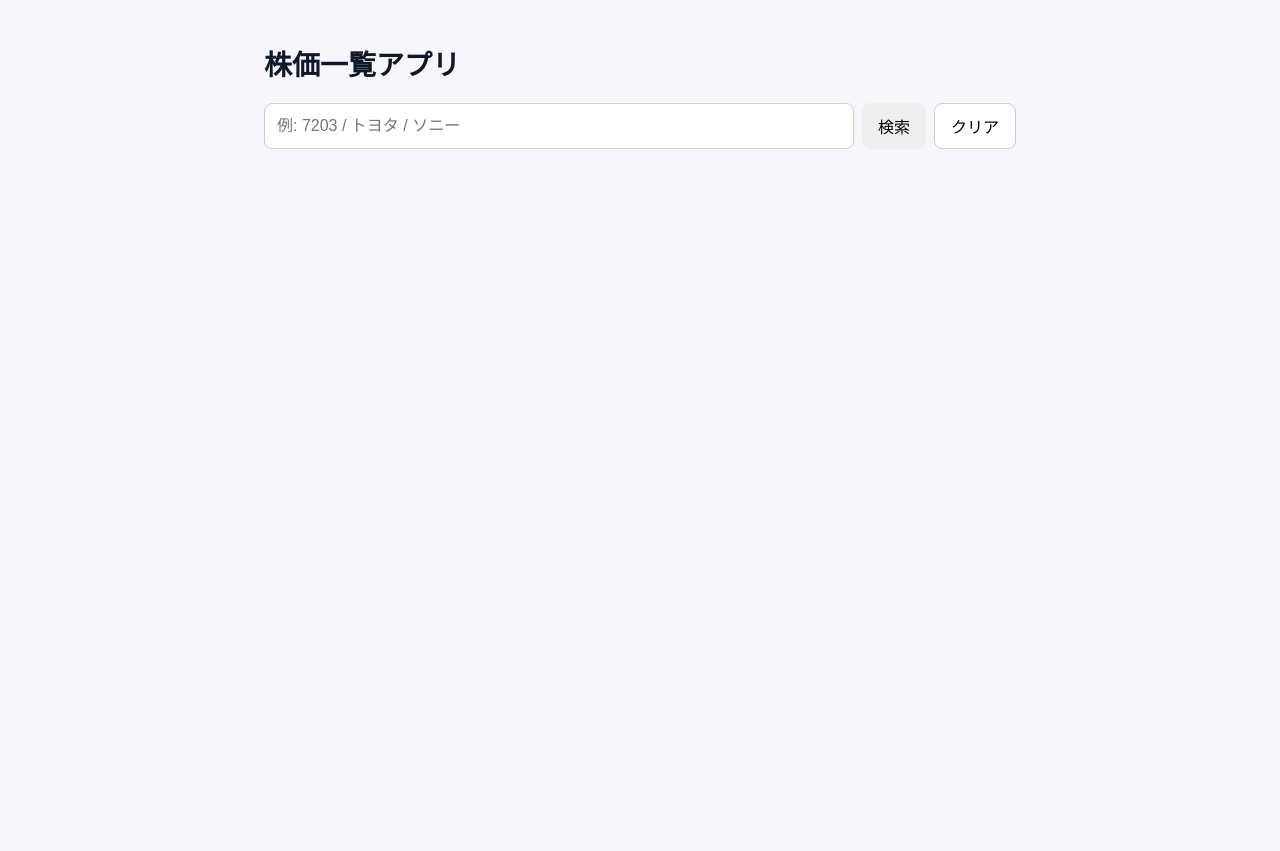
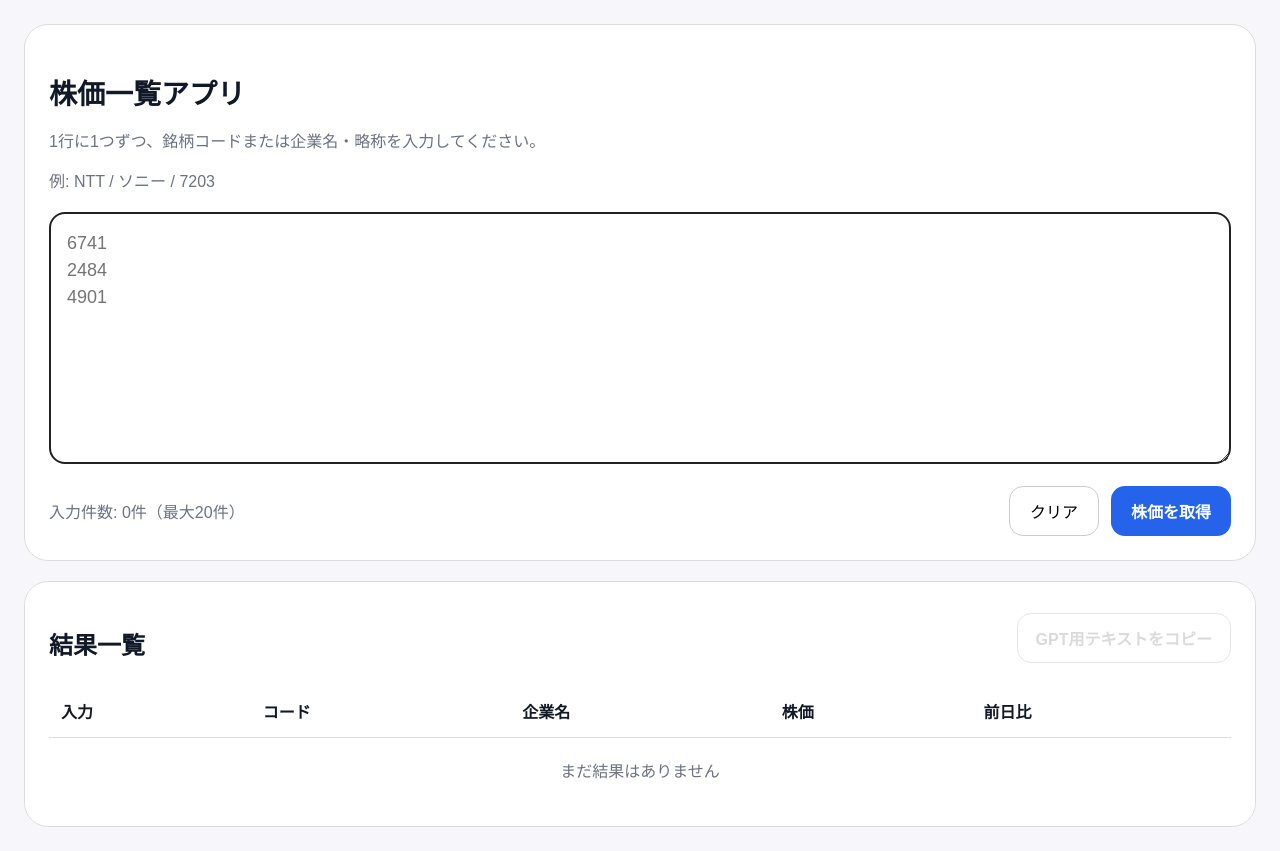
Before and after one commit to ym70130212-art/stock-lookup-app, a Next.js app: page / in a window 1280 px wide. Before the commit the page ends 800 px from the top, so only its background shows below. Built offline with nearby package versions, Linux system fonts and the light colour scheme.

Commit message:
Update page.tsx

```diff
--- a/app/page.tsx
+++ b/app/page.tsx
@@ -1,43 +1,60 @@
 "use client";
 
-import { useEffect, useState } from "react";
+import { useEffect, useMemo, useState } from "react";
 
 type QuoteItem = {
-  symbol: string;
-  shortName?: string;
-  regularMarketPrice?: number;
-  regularMarketChange?: number;
-  regularMarketChangePercent?: number;
+  input: string;
+  code: string;
+  name: string;
+  price: number | null;
+  change: number | null;
+  changePercent: number | null;
 };
 
 const STORAGE_KEY = "stock-app-last-input";
+const MAX_ITEMS = 20;
 
 export default function Page() {
-  const [input, setInput] = useState("");
-  const [quotes, setQuotes] = useState<QuoteItem[]>([]);
+  const [text, setText] = useState("");
+  const [results, setResults] = useState<QuoteItem[]>([]);
   const [loading, setLoading] = useState(false);
   const [error, setError] = useState("");
+  const [fetchedAt, setFetchedAt] = useState("");
 
   // 初回表示時に前回入力を復元
   useEffect(() => {
     const saved = localStorage.getItem(STORAGE_KEY);
-    if (saved) {
-      setInput(saved);
+    if (saved !== null) {
+      setText(saved);
     }
   }, []);
 
   // 入力が変わるたびに保存
   useEffect(() => {
-    localStorage.setItem(STORAGE_KEY, input);
-  }, [input]);
+    localStorage.setItem(STORAGE_KEY, text);
+  }, [text]);
 
-  const handleSearch = async () => {
-    const trimmed = input.trim();
+  // 改行区切りで入力一覧化
+  const lines = useMemo(() => {
+    return text
+      .split(/\r?\n/)
+      .map((line) => line.trim())
+      .filter(Boolean);
+  }, [text]);
 
-    // 検索時だけ未入力エラーを出す
-    if (!trimmed) {
-      setQuotes([]);
-      setError("銘柄コードまたは名称を入力してください。");
+  const count = lines.length;
+  const isOverLimit = count > MAX_ITEMS;
+
+  const handleFetch = async () => {
+    if (count === 0) {
+      setResults([]);
+      setError("銘柄コードまたは企業名を入力してください。");
+      return;
+    }
+
+    if (isOverLimit) {
+      setResults([]);
+      setError(`入力件数が上限を超えています。最大${MAX_ITEMS}件までです。`);
       return;
     }
 
@@ -45,16 +62,36 @@ export default function Page() {
     setError("");
 
     try {
-      const res = await fetch(`/api/quotes?q=${encodeURIComponent(trimmed)}`);
-      const data = await res.json();
+      const res = await fetch("/api/quotes", {
+        method: "POST",
+        headers: {
+          "Content-Type": "application/json",
+        },
+        body: JSON.stringify({ inputs: lines }),
+      });
+
+      const raw = await res.text();
+      let data: any = null;
+
+      try {
+        data = raw ? JSON.parse(raw) : null;
+      } catch {
+        throw new Error("APIの返り値がJSONではありません。");
+      }
 
       if (!res.ok) {
         throw new Error(data?.error || "株価取得に失敗しました。");
       }
 
-      setQuotes(Array.isArray(data) ? data : []);
+      if (!Array.isArray(data?.results)) {
+        throw new Error("APIの返り値形式が不正です。");
+      }
+
+      setResults(data.results);
+      setFetchedAt(data.fetchedAt || "");
     } catch (err) {
-      setQuotes([]);
+      setResults([]);
+      setFetchedAt("");
       setError(err instanceof Error ? err.message : "不明なエラーが発生しました。");
     } finally {
       setLoading(false);
@@ -62,105 +99,227 @@ export default function Page() {
   };
 
   const handleClear = () => {
-    setInput("");
-    setQuotes([]);
+    setText("");
+    setResults([]);
     setError("");
+    setFetchedAt("");
     localStorage.removeItem(STORAGE_KEY);
   };
 
+  const handleCopyForGpt = async () => {
+    if (results.length === 0) return;
+
+    const output = results
+      .map((r) => {
+        const price = r.price != null ? `${r.price.toLocaleString()}円` : "-";
+        const change =
+          r.change != null && r.changePercent != null
+            ? `${r.change > 0 ? "+" : ""}${r.change.toFixed(1)}円 (${
+                r.changePercent > 0 ? "+" : ""
+              }${r.changePercent.toFixed(2)}%)`
+            : "-";
+
+        return `${r.code} ${r.name} ${price} 前日比${change}`;
+      })
+      .join("\n");
+
+    await navigator.clipboard.writeText(output);
+  };
+
   return (
-    <main style={{ maxWidth: 800, margin: "0 auto", padding: 24 }}>
-      <h1 style={{ fontSize: 28, fontWeight: 700, marginBottom: 20 }}>
+    <main style={{ maxWidth: 1320, margin: "0 auto", padding: 24 }}>
+      <section
+        style={{
+          background: "#fff",
+          border: "1px solid #ddd",
+          borderRadius: 24,
+          padding: 24,
+          marginBottom: 20,
+        }}
+      >
+        <h1 style={{ fontSize: 28, fontWeight: 700, marginBottom: 8 }}>
           株価一覧アプリ
         </h1>
 
-      <div style={{ display: "flex", gap: 8, marginBottom: 16, flexWrap: "wrap" }}>
-        <input
-          type="text"
-          value={input}
+        <p style={{ color: "#6b7280", marginBottom: 4 }}>
+          1行に1つずつ、銘柄コードまたは企業名・略称を入力してください。
+        </p>
+        <p style={{ color: "#6b7280", marginBottom: 20 }}>
+          例: NTT / ソニー / 7203
+        </p>
+
+        <textarea
+          value={text}
           onChange={(e) => {
-            setInput(e.target.value);
+            setText(e.target.value);
             if (error) setError("");
           }}
-          onKeyDown={(e) => {
-            if (e.key === "Enter") {
-              handleSearch();
-            }
-          }}
-          placeholder="例: 7203 / トヨタ / ソニー"
+          placeholder={`6741\n2484\n4901`}
+          rows={8}
           style={{
-            flex: 1,
-            minWidth: 280,
-            padding: "10px 12px",
-            border: "1px solid #ccc",
-            borderRadius: 8,
-            fontSize: 16,
+            width: "100%",
+            resize: "vertical",
+            border: "2px solid #222",
+            borderRadius: 16,
+            padding: 16,
+            fontSize: 18,
+            lineHeight: 1.5,
+            boxSizing: "border-box",
+            marginBottom: 18,
           }}
         />
 
-        <button
-          onClick={handleSearch}
-          disabled={loading}
+        <div
           style={{
-            padding: "10px 16px",
-            borderRadius: 8,
-            border: "none",
-            cursor: "pointer",
-            fontSize: 16,
+            display: "flex",
+            justifyContent: "space-between",
+            alignItems: "center",
+            gap: 16,
+            flexWrap: "wrap",
           }}
         >
-          {loading ? "取得中..." : "検索"}
-        </button>
+          <div style={{ color: isOverLimit ? "crimson" : "#6b7280", fontSize: 16 }}>
+            入力件数: {count}件（最大{MAX_ITEMS}件）
+          </div>
 
+          <div style={{ display: "flex", gap: 12 }}>
             <button
               onClick={handleClear}
+              type="button"
               style={{
-            padding: "10px 16px",
-            borderRadius: 8,
+                padding: "12px 20px",
+                borderRadius: 14,
                 border: "1px solid #ccc",
                 background: "#fff",
+                fontSize: 16,
                 cursor: "pointer",
-            fontSize: 16,
               }}
             >
               クリア
             </button>
+
+            <button
+              onClick={handleFetch}
+              type="button"
+              disabled={loading}
+              style={{
+                padding: "12px 20px",
+                borderRadius: 14,
+                border: "none",
+                background: "#2563eb",
+                color: "#fff",
+                fontSize: 16,
+                fontWeight: 700,
+                cursor: loading ? "default" : "pointer",
+                opacity: loading ? 0.7 : 1,
+              }}
+            >
+              {loading ? "取得中..." : "株価を取得"}
+            </button>
+          </div>
         </div>
 
         {error && (
-        <p style={{ color: "crimson", marginBottom: 16 }}>
-          {error}
-        </p>
+          <p style={{ color: "crimson", marginTop: 16, fontSize: 16 }}>{error}</p>
         )}
+      </section>
 
-      {quotes.length > 0 && (
-        <div style={{ display: "grid", gap: 12 }}>
-          {quotes.map((item) => (
-            <div
-              key={item.symbol}
+      <section
         style={{
+          background: "#fff",
           border: "1px solid #ddd",
-                borderRadius: 10,
-                padding: 16,
+          borderRadius: 24,
+          padding: 24,
         }}
       >
-              <div style={{ fontSize: 18, fontWeight: 700 }}>
-                {item.shortName || item.symbol}
-              </div>
-              <div style={{ color: "#666", marginTop: 4 }}>
-                {item.symbol}
-              </div>
-              <div style={{ marginTop: 8, fontSize: 20, fontWeight: 700 }}>
-                {item.regularMarketPrice ?? "-"}
-              </div>
-              <div style={{ marginTop: 4 }}>
-                前日比: {item.regularMarketChange ?? "-"} /{" "}
-                {item.regularMarketChangePercent ?? "-"}%
-              </div>
-            </div>
-          ))}
+        <div
+          style={{
+            display: "flex",
+            justifyContent: "space-between",
+            alignItems: "center",
+            gap: 12,
+            flexWrap: "wrap",
+            marginBottom: 16,
+          }}
+        >
+          <div>
+            <h2 style={{ fontSize: 24, fontWeight: 700, marginBottom: 8 }}>結果一覧</h2>
+            {fetchedAt && (
+              <div style={{ color: "#6b7280", fontSize: 16 }}>
+                取得時刻: {fetchedAt}
               </div>
             )}
+          </div>
+
+          <button
+            onClick={handleCopyForGpt}
+            type="button"
+            disabled={results.length === 0}
+            style={{
+              padding: "12px 18px",
+              borderRadius: 14,
+              border: "1px solid #ccc",
+              background: "#fff",
+              fontSize: 16,
+              fontWeight: 700,
+              cursor: results.length === 0 ? "default" : "pointer",
+              opacity: results.length === 0 ? 0.5 : 1,
+            }}
+          >
+            GPT用テキストをコピー
+          </button>
+        </div>
+
+        <div style={{ overflowX: "auto" }}>
+          <table
+            style={{
+              width: "100%",
+              borderCollapse: "collapse",
+              fontSize: 16,
+            }}
+          >
+            <thead>
+              <tr style={{ borderBottom: "1px solid #ddd" }}>
+                <th style={{ textAlign: "left", padding: "14px 12px" }}>入力</th>
+                <th style={{ textAlign: "left", padding: "14px 12px" }}>コード</th>
+                <th style={{ textAlign: "left", padding: "14px 12px" }}>企業名</th>
+                <th style={{ textAlign: "left", padding: "14px 12px" }}>株価</th>
+                <th style={{ textAlign: "left", padding: "14px 12px" }}>前日比</th>
+              </tr>
+            </thead>
+            <tbody>
+              {results.map((row, idx) => (
+                <tr key={`${row.code}-${idx}`} style={{ borderBottom: "1px solid #eee" }}>
+                  <td style={{ padding: "14px 12px" }}>{row.input}</td>
+                  <td style={{ padding: "14px 12px" }}>{row.code}</td>
+                  <td style={{ padding: "14px 12px" }}>{row.name}</td>
+                  <td style={{ padding: "14px 12px" }}>
+                    {row.price != null ? `${row.price.toLocaleString()}円` : "-"}
+                  </td>
+                  <td style={{ padding: "14px 12px" }}>
+                    {row.change != null && row.changePercent != null
+                      ? `${row.change > 0 ? "+" : ""}${row.change.toFixed(1)}円 (${
+                          row.changePercent > 0 ? "+" : ""
+                        }${row.changePercent.toFixed(2)}%)`
+                      : "-"}
+                  </td>
+                </tr>
+              ))}
+
+              {results.length === 0 && (
+                <tr>
+                  <td
+                    colSpan={5}
+                    style={{ padding: "20px 12px", color: "#6b7280", textAlign: "center" }}
+                  >
+                    まだ結果はありません
+                  </td>
+                </tr>
+              )}
+            </tbody>
+          </table>
+        </div>
+      </section>
     </main>
   );
 }
```
Lines whose indentation alone changed are shown as unchanged.
